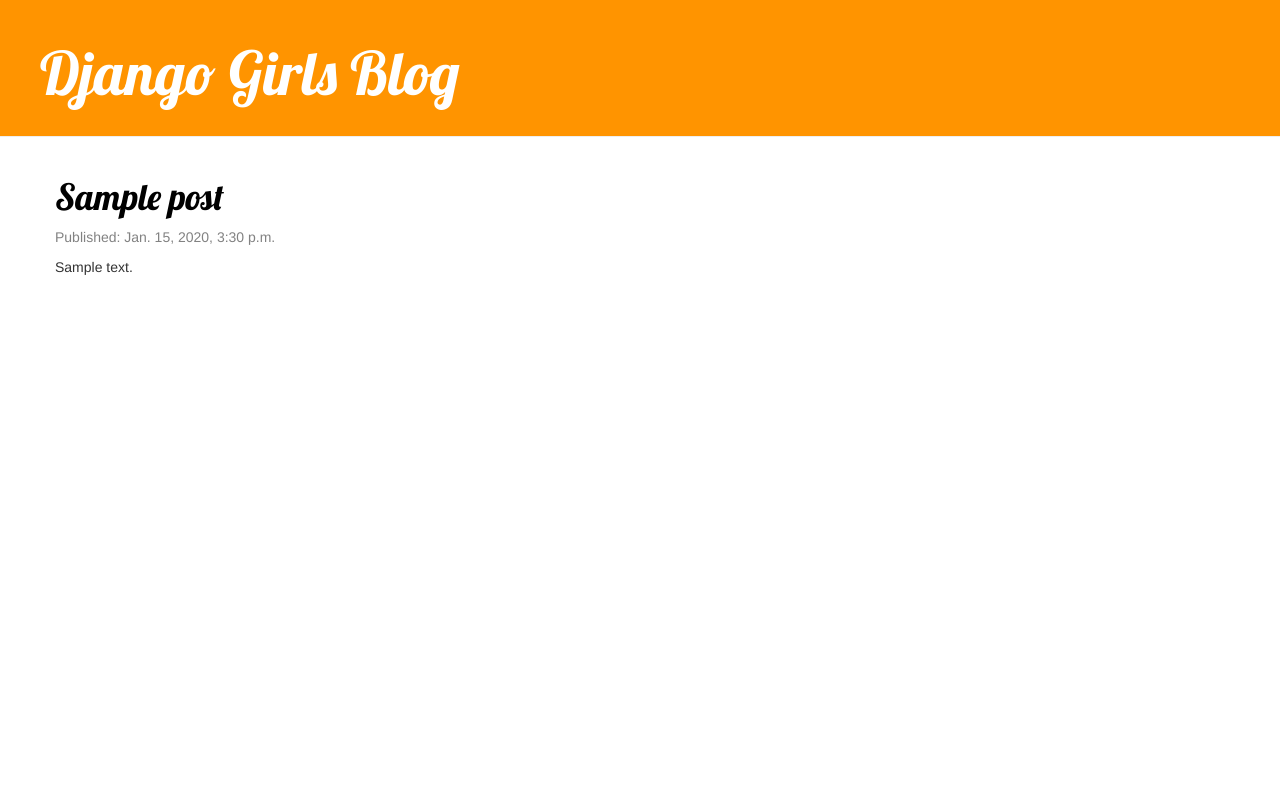
After one commit to Alex-Mathai-98/Patient-Logbook-Software-for-Effective-Recording-and-Management-of-Medical-History, a Django app: page /post/1/ in a window 1280 px wide. The commit adds this page. Run offline with Django 3.2, Linux system fonts and the light colour scheme; tables that the repository leaves empty hold one stand-in row (values such as "Sample post"); some libraries are stand-ins or nearby versions.

Commit message:
Added static files, added extending applications, add html and css! Feeling awesomegit status

```diff
--- a/blog/models.py
+++ b/blog/models.py
@@ -16,6 +16,8 @@ class Post(models.Model):
 	text = models.TextField()
 	created_date = models.DateTimeField(default=timezone.now)
 	published_date = models.DateTimeField(blank=True,null=True)
+	''' blank = True means that it is allowed for not entering the information, null = True means that if the information is
+	not entered then in that place we will store NULL'''
 
 	def publish(self):
 		self.published_date = timezone.now()
--- /dev/null
+++ b/blog/static/css/blog.css
@@ -0,0 +1,52 @@
+/* This is a css selector => h1 a means we are selecting any "a" tag that is within the "h1" tag */
+/*h1 a {
+    color: #FCA205;
+    font-family: 'Lobster', cursive;
+}
+*/
+.page-header {
+    background-color: #ff9400;
+    margin-top: 0;
+    padding: 20px 20px 20px 40px;
+}
+
+.page-header h1, .page-header h1 a, .page-header h1 a:visited, .page-header h1 a:active {
+    color: #ffffff;
+    font-size: 45pt;
+    text-decoration: none;
+}
+
+.content {
+    margin-left: 40px;
+}
+
+h1, h2, h3, h4 {
+    font-family: 'Lobster', cursive;
+}
+
+.date {
+    color: #828282;
+}
+
+.save {
+    float: right;
+}
+
+.post-form textarea, .post-form input {
+    width: 100%;
+}
+
+.top-menu, .top-menu:hover, .top-menu:visited {
+    color: #ffffff;
+    float: right;
+    font-size: 26pt;
+    margin-right: 20px;
+}
+
+.post {
+    margin-bottom: 70px;
+}
+
+.post h1 a, .post h1 a:visited {
+    color: #000000;
+}
--- /dev/null
+++ b/blog/templates/blog/base.html
@@ -0,0 +1,28 @@
+<!-- The block element helps to add html code into this document -->
+{% load staticfiles %}
+<html>
+
+    <head>
+        <title>Django Girls blog</title>
+        <link rel="stylesheet" href="//maxcdn.bootstrapcdn.com/bootstrap/3.2.0/css/bootstrap.min.css">
+        <link rel="stylesheet" href="//maxcdn.bootstrapcdn.com/bootstrap/3.2.0/css/bootstrap-theme.min.css">
+        <link href='//fonts.googleapis.com/css?family=Lobster&subset=latin,latin-ext' rel='stylesheet' type='text/css'>
+        <link rel="stylesheet" href="{% static 'css/blog.css' %}">
+    </head>
+
+    <body>
+        <div class="page-header">
+        <h1><a href="/">Django Girls Blog</a></h1>
+        </div>
+
+        <div class="content container">
+        <div class="row">
+            <div class="col-md-8">
+            {% block content %}
+            {% endblock %}
+            </div>
+        </div>
+        </div>
+    </body>
+
+</html>
--- /dev/null
+++ b/blog/templates/blog/post_detail.html
@@ -0,0 +1,13 @@
+{% extends 'blog/base.html' %}
+
+{% block content %}
+     <div class="post">
+     	{% if post.published_date %}
+            <h1> <a href="">{{ post.title }}</a> </h1>
+            <div class="date">
+                <p>Published: {{ post.published_date }}</p>
+            </div>
+        {% endif %}
+            <p>{{ post.text|linebreaksbr }}</p>
+        </div>
+{% endblock %}
--- a/blog/urls.py
+++ b/blog/urls.py
@@ -2,7 +2,8 @@ from django.conf.urls import url
 from .import views # importing all our views from the blog application
 
 urlpatterns = [
-		url(r'^$',views.post_list,name = 'post_list'),
+		url(r'^$',views.post_list,name='post_list'),
+		url(r'^post/(?P<pk>\d+)/$',views.post_detail,name='post_detail'),
 ]
 
 # The first link we have provided is an empty link as per regex rules.
--- a/blog/views.py
+++ b/blog/views.py
@@ -1,4 +1,4 @@
-from django.shortcuts import render
+from django.shortcuts import render,get_object_or_404
 from .models import Post
 from django.utils import timezone
 
@@ -9,8 +9,11 @@ def post_list(request):
 	posts = Post.objects.filter(published_date__lte=timezone.now()).order_by('published_date')
 	# Created a query set for the posts
 
-
 	return render(request, 'blog/post_list.html',{'posts': posts})
 	# request is all the information we get from the user from the internet
 	# The second argument dictates which html file we need to include
 	# The third dictionary tries to include the posts from our database into the template file
+
+def post_detail(request,pk):
+	post = get_object_or_404(Post,pk = pk)
+	return render(request, 'blog/post_detail.html',{'post':post})
```
Also changed, not shown: blog/templates/blog/post_list.html (+15 -19 lines).
